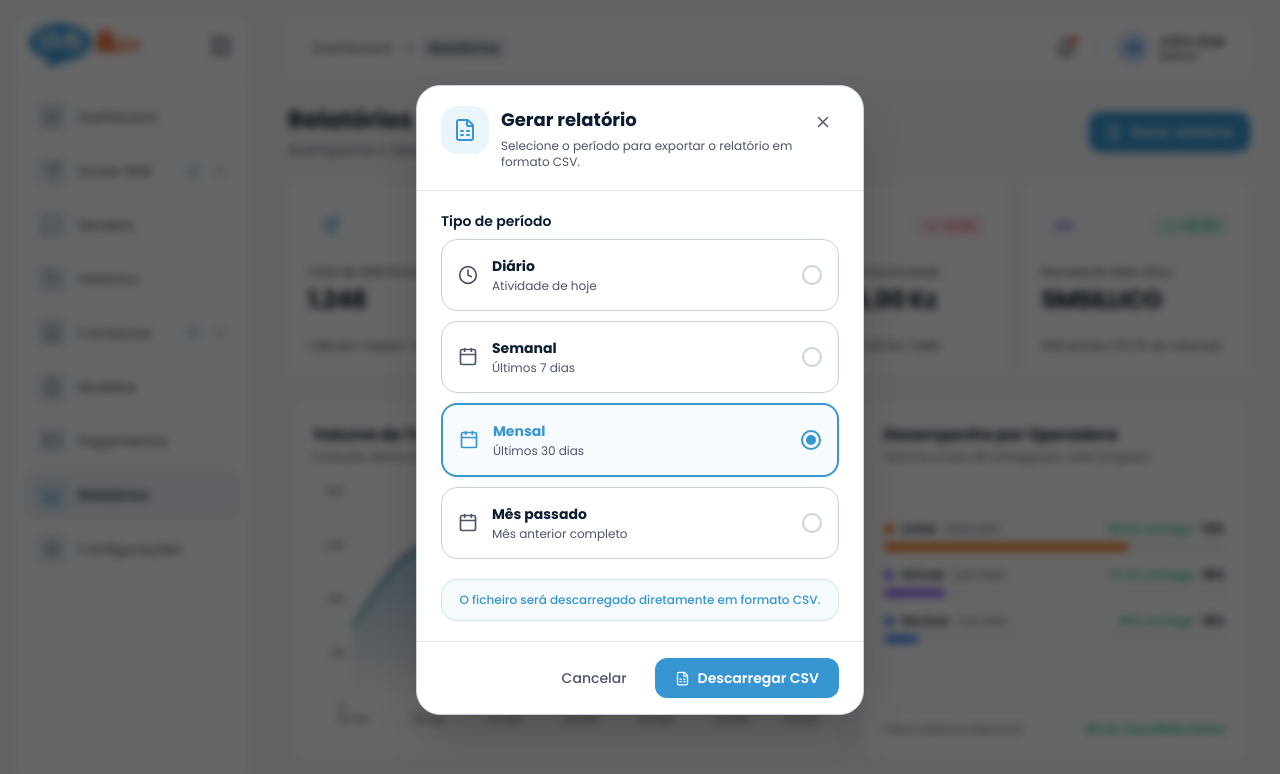
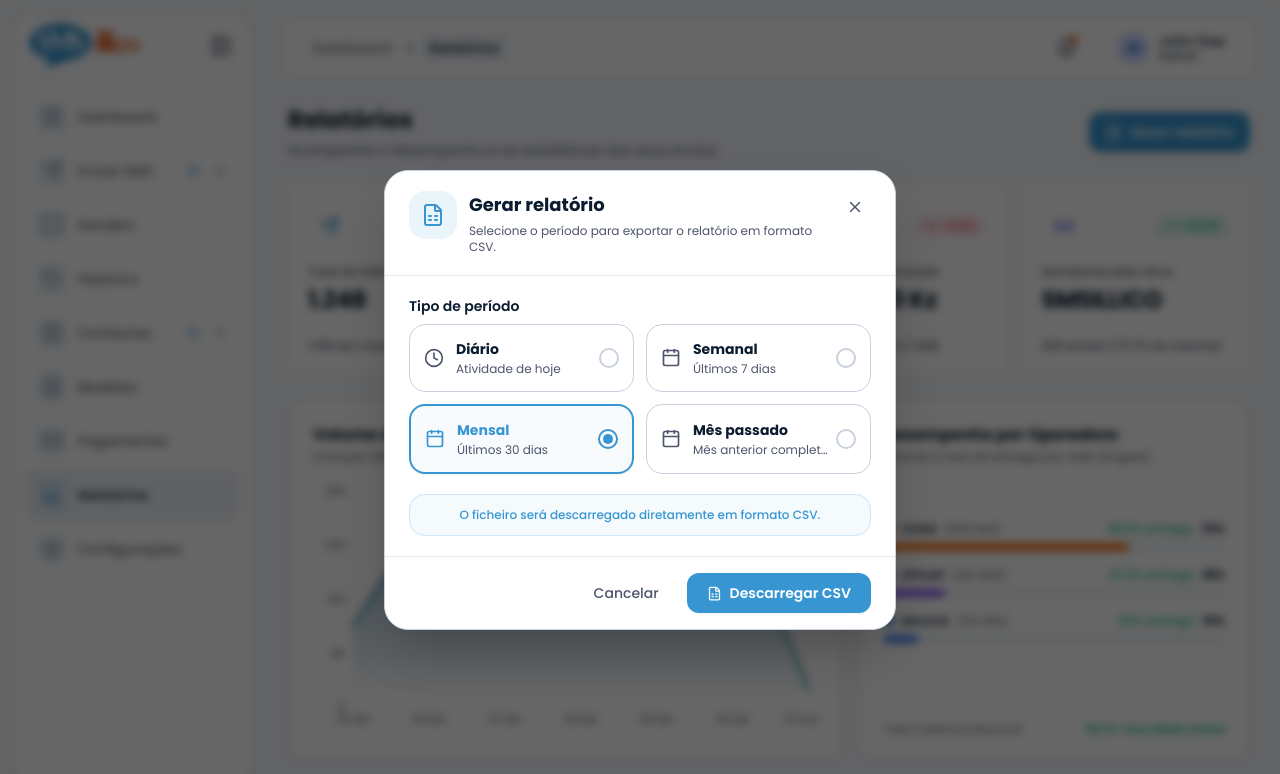
Before and after one commit to PauloInterlinkGlobal/free-lancer-app, a Next.js app: page /en/reports in a window 1280 px wide. Both pictures are taken after a click on the button "Gerar relatório". Shown: the top 774 px of the page. Built offline with nearby package versions, Linux system fonts and the light colour scheme.

Commit message:
style(reports): update GenerateReportModal layout
Increase modal width and update period selection to a two-column grid for better usability.

```diff
--- a/src/modules/reports/components/GenerateReportModal.tsx
+++ b/src/modules/reports/components/GenerateReportModal.tsx
@@ -50,7 +50,7 @@ export function GenerateReportModal({ campaigns }: GenerateReportModalProps) {
 
   return (
     <Modal id="GENERATE_REPORT" onClose={handleClose}>
-      <div className="relative flex w-full max-w-md max-h-[calc(100dvh-2rem)] sm:max-h-[calc(100vh-3.5rem)] flex-col overflow-hidden rounded-2xl border border-border-ui bg-surface shadow-2xl sm:rounded-3xl">
+      <div className="relative flex w-full max-w-lg max-h-[calc(100dvh-2rem)] sm:max-h-[calc(100vh-3.5rem)] flex-col overflow-hidden rounded-2xl border border-border-ui bg-surface shadow-2xl sm:rounded-3xl">
         {/* Header - Fixed / shrink-0 */}
         <div className="flex shrink-0 items-start justify-between border-b border-divider px-4 py-3.5 sm:px-6 sm:py-5">
           <div className="flex items-start gap-3">
@@ -86,7 +86,7 @@ export function GenerateReportModal({ campaigns }: GenerateReportModalProps) {
 
             <div
               role="radiogroup"
-              className="flex flex-col gap-2 sm:gap-2.5"
+              className="grid grid-cols-2 gap-2.5 sm:gap-3"
             >
               {REPORT_EXPORT_PERIODS.map((option) => {
                 const isSelected = option.value === period;
@@ -99,13 +99,13 @@ export function GenerateReportModal({ campaigns }: GenerateReportModalProps) {
                     role="radio"
                     aria-checked={isSelected}
                     onClick={() => setPeriod(option.value)}
-                    className={`flex items-center justify-between gap-3 rounded-xl p-3 text-left transition-all sm:rounded-2xl sm:p-4 ${
+                    className={`flex items-center justify-between gap-2 rounded-xl p-2.5 text-left transition-all sm:rounded-2xl sm:p-3.5 ${
                       isSelected
                         ? "border-2 border-primary bg-primary/[0.04] shadow-sm"
                         : "border border-border-ui bg-surface hover:border-primary/40 hover:bg-item-hover"
                     }`}
                   >
-                    <div className="flex min-w-0 items-center gap-3 sm:gap-3.5">
+                    <div className="flex min-w-0 items-center gap-2 sm:gap-3">
                       <Icon
                         size={18}
                         className={`shrink-0 sm:h-5 sm:w-5 ${isSelected ? "text-primary" : "text-muted-content"}`}
@@ -119,7 +119,7 @@ export function GenerateReportModal({ campaigns }: GenerateReportModalProps) {
                         >
                           {option.label}
                         </span>
-                        <span className="mt-0.5 block truncate text-[11px] text-muted-content sm:text-xs">
+                        <span className="mt-0.5 block truncate text-[10px] text-muted-content sm:text-xs">
                           {option.description}
                         </span>
                       </div>
```
